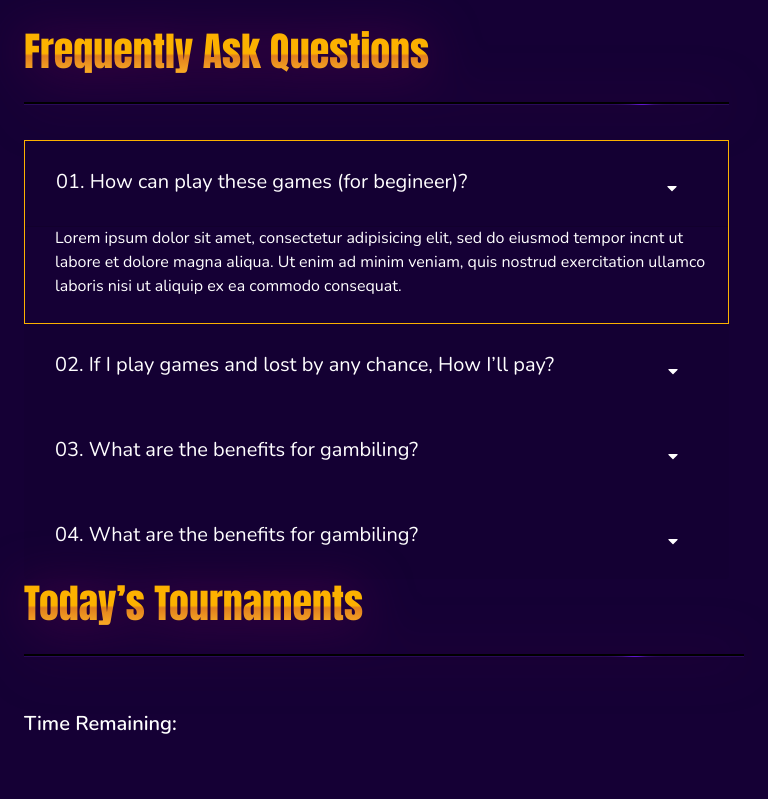
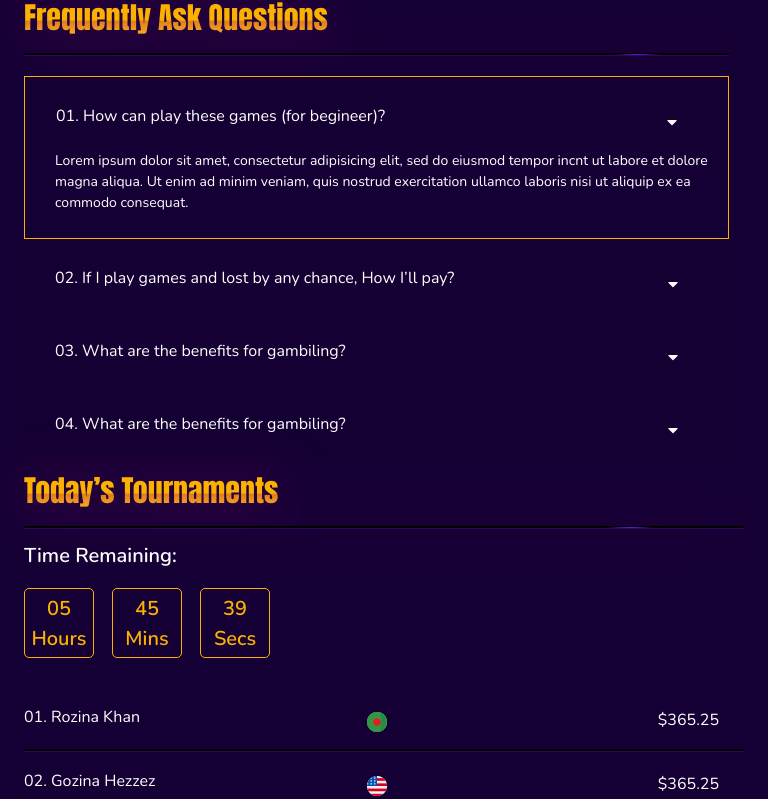
Before and after one commit to jonyrahman626/Jackpot-React, a React (Create React App) app: page / in a window 768 px wide. Shown: the part 2348-3147 px from the top of the page. Built offline with nearby package versions, Linux system fonts and the light colour scheme.

Commit message:
Responsive

```diff
--- a/src/components/Tounament/TounamentResponsive.css
+++ b/src/components/Tounament/TounamentResponsive.css
@@ -1,3 +1,64 @@
+@media (min-width: 768px) and (max-width: 991.98px){
+
+}
+@media (min-width: 768px) and (max-width: 991.98px){
+    #tounament_part {
+        padding: 65px 0 68px 0;
+    }
+
+    .touna_head_left h3 {
+        font-size: 30px;
+    }
+
+    .touna_head_left h3 .effect2 {
+        bottom: -36px;
+    }
+
+    .touna_head_left h3::after {
+        bottom: -20px;
+    }
+
+    .touna_left_inner {
+        margin-bottom: 15px;
+    }
+
+    .touna_left_inner {
+        margin-top: 40px;
+    }
+
+    .btn:not(:disabled):not(.disabled) {
+        padding-bottom: 15px;
+    }
+
+    .touna_left_inner button span {
+        font-size: 16px;
+    }
+
+    .touna_left_inner button i {
+        padding-top: 7px;
+    }
+
+    .card-body p {
+        font-size: 14px;
+    }
+
+    .jhamela {
+        padding-left: 0 !important;
+    }
+
+    .touna_head_left h3 .effect3 {
+        bottom: -36px;
+    }
+
+    .coun_text {
+        margin-top: 35px;
+    }
+
+    .coundown {
+        margin-top: 20px;
+    }
+}
+
 @media (min-width: 576px) and (max-width: 767.98px){
     #tounament_part {
         padding: 37px 0 60px 0;
```
